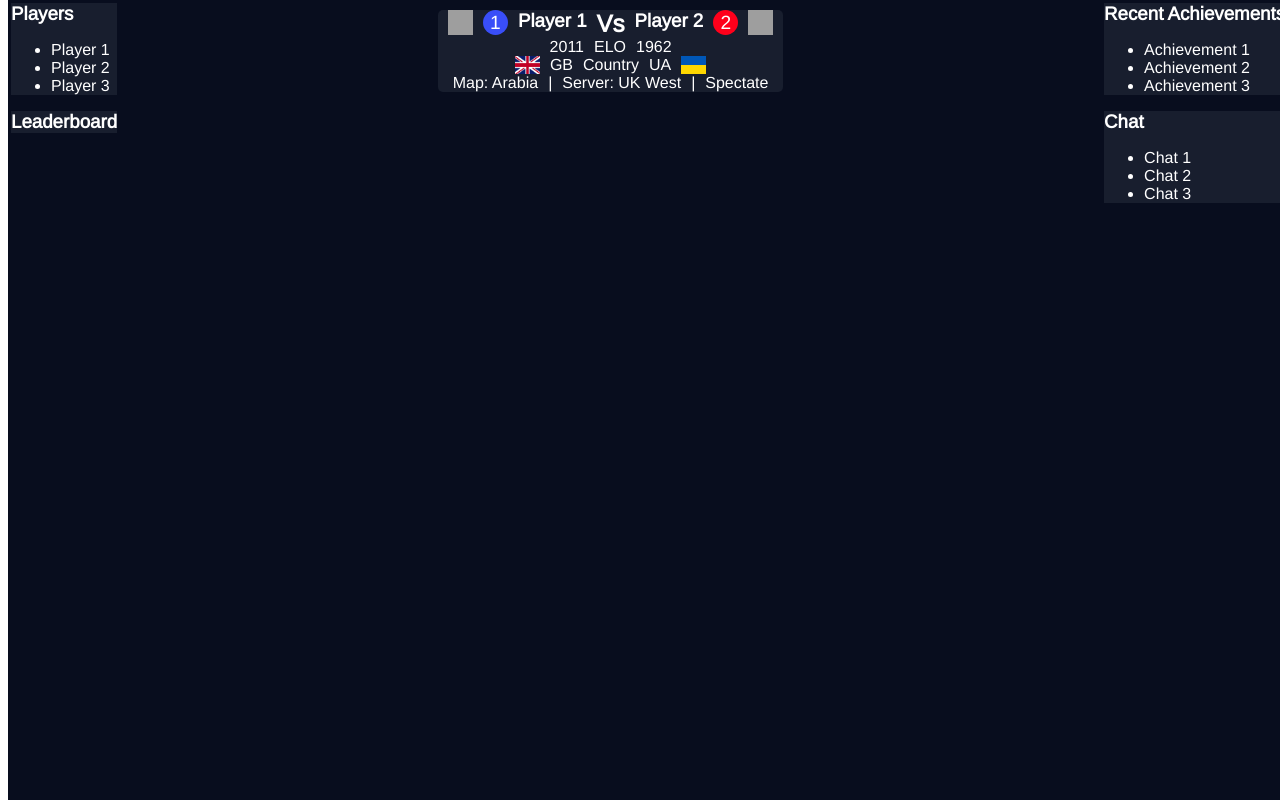
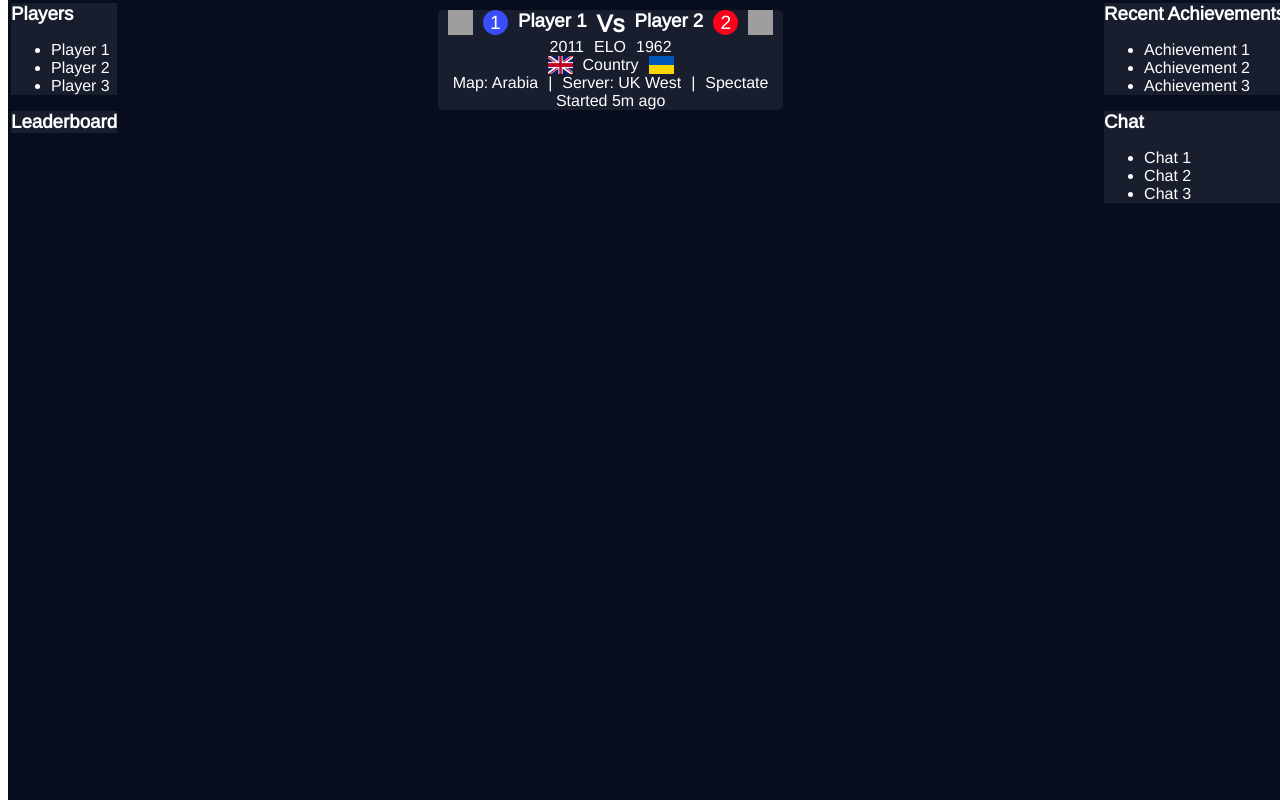
Before and after one commit to sebnaylor/AoE2GB, a PHP site: page / in a window 1280 px wide. Shown: the part 45-853 px from the top of the page. Run offline with PHP 8.4, Linux system fonts and the light colour scheme; grey boxes are pictures that could not be loaded.

Commit message:
Created working time elapsed functionality

```diff
--- a/CSS/Components/live_games.css
+++ b/CSS/Components/live_games.css
@@ -46,3 +46,9 @@ height: 18px
 	justify-content: center;
 	max-width: 500px;
 }
+
+.game-time {
+	display: flex;
+	justify-content: center;
+	max-width: 500px;
+}
--- a/index.html
+++ b/index.html
@@ -55,9 +55,7 @@
         </div>
         <div class="country">
           <img src="assets/images/Flags/gb-nir.png" alt="GB-Nir Flag">
-          <p>GB</p>
           <p>Country</p>
-          <p>UA</p>
           <img src="assets/images/Flags/ua.png" alt="Ua Flag">
         </div>
         <div class="game-info">
@@ -66,6 +64,9 @@
           <p>Server: UK West</p>
           <p> | </p>
           <p>Spectate</p>
+        </div>
+        <div class="game-time">
+          <p>Started 5m ago</p>
         </div>
       </div>
 
--- a/script.js
+++ b/script.js
@@ -157,6 +157,9 @@ function insertLiveGames (gbMatches) {
         <div class="game-info">
           <p>Map: ${mapTypes[match['map_type']]} | Server: ${match['server']} | <a href="#">Spectate</a></p>
         </div>
+        <div class="game-time">
+          <p>Started ${timeElapsed(match['started'])}m ago</p>
+        </div>
       `)
     } else {
       document.getElementById('current-games').insertAdjacentHTML("beforeend",
@@ -171,6 +174,10 @@ function insertPlayersIntoStatusTables (gbMatches) {
 
 }
 
-function civName (id){
-  return civs[id]
+function timeElapsed (startedTime) {
+  const timeElapsed = Math.floor(((Date.now()/1000) - startedTime)/60)
+  console.log((Date.now()/1000))
+  console.dir(startedTime)
+  console.log('Time elapsed', timeElapsed, typeof timeElapsed)
+  return timeElapsed
 }
```
